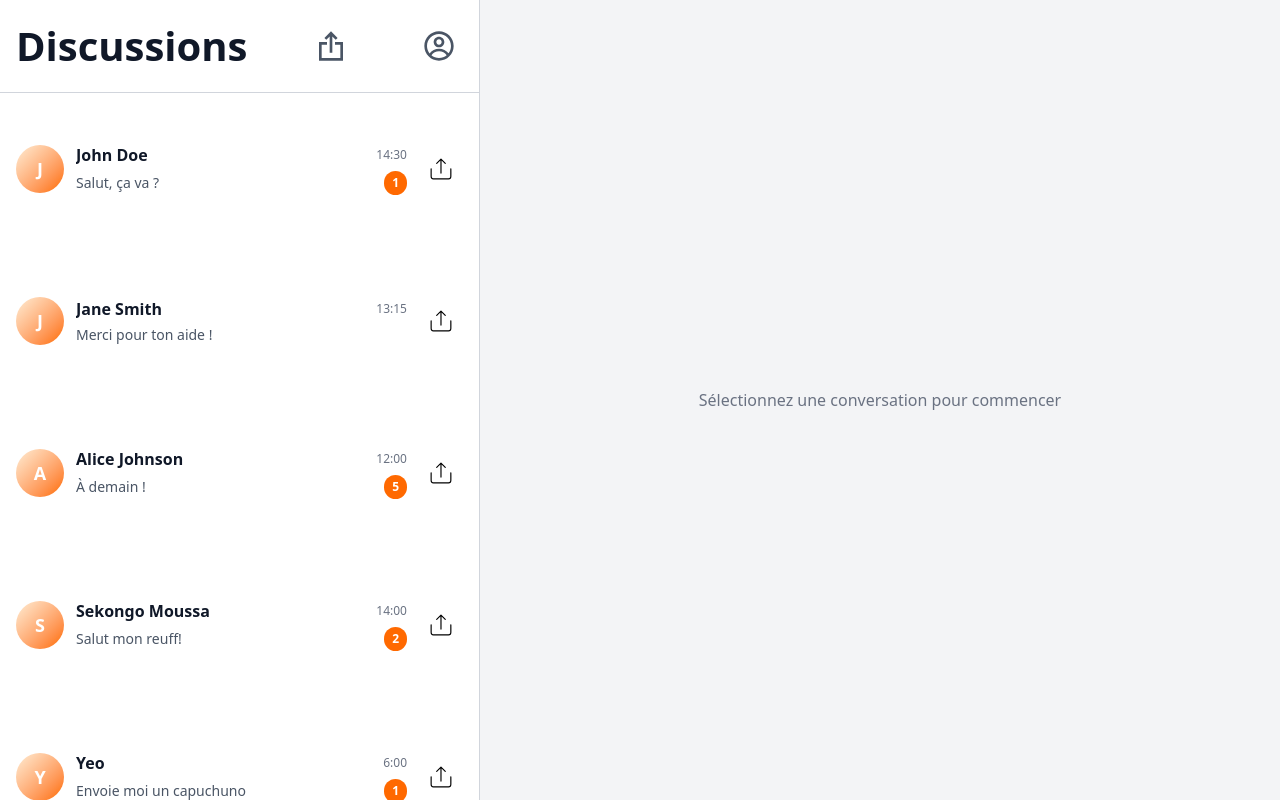
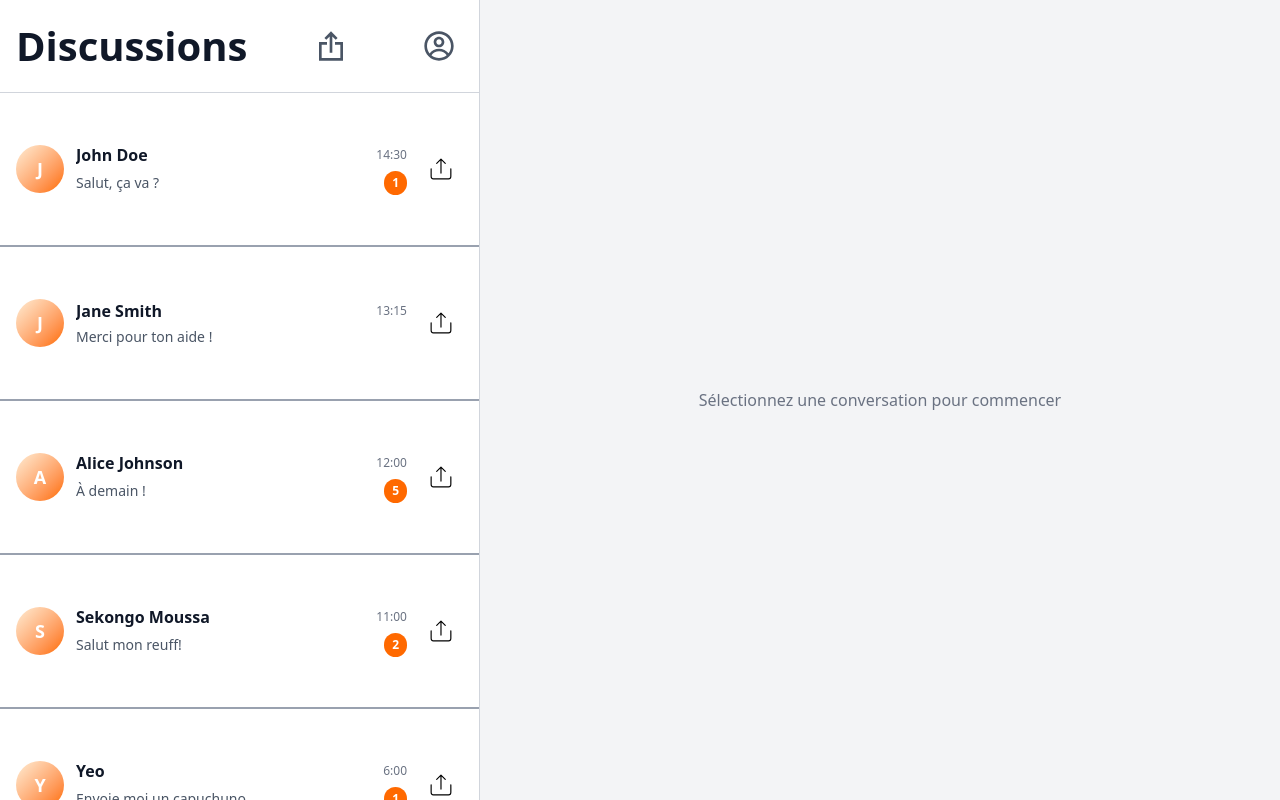
Before and after one commit to sekongo05/projet_messagerie, a React (Vite) app: page / in a window 1280 px wide. Both pictures are taken after typing "name@example.com" into the empty fields and a click on the button "Se connecter". Built offline with nearby package versions, Linux system fonts and the light colour scheme.

Commit message:
ajout de borderBottom sur les conversations

```diff
--- a/src/Metier/Conversation/ConversationItems.tsx
+++ b/src/Metier/Conversation/ConversationItems.tsx
@@ -37,9 +37,9 @@ export const ConversationItem = ({
   return (
     <div
       onClick={onClick}
-      className={`flex items-center gap-3 p-4 cursor-pointer ${hoverBg} transition-colors ${activeBg}`}>
+      className={`flex border-b-2 border-gray-400 items-center gap-3 p-4 cursor-pointer ${hoverBg} transition-colors ${activeBg}`}>
       {/* Avatar */}
-      <div className="shrink-0">
+      <div className="shrink-0" >
         {avatar ? (
           <img
             src={avatar}
@@ -54,7 +54,7 @@ export const ConversationItem = ({
       </div>
 
       {/* Contenu */}
-      <div className="flex-1  min-w-0">
+      <div className="flex-1 min-w-0">
         <div className="flex  items-center justify-between mb-1">
           <h3 className={`font-semibold ${nameColor} truncate`}>
             {name}
--- a/src/Pages/Chat.tsx
+++ b/src/Pages/Chat.tsx
@@ -88,7 +88,7 @@ const Chat = ({ onNavigateToProfile }: ChatProps = {}) => {
           id: 4,
           name: 'Sekongo Moussa',
           lastMessage: 'Salut mon reuff!',
-          lastMessageTime: '14:00',
+          lastMessageTime: '11:00',
           unreadCount: 2,
         },
         {
@@ -200,7 +200,7 @@ const Chat = ({ onNavigateToProfile }: ChatProps = {}) => {
   const borderColor = theme === 'dark' ? 'border-gray-700' : 'border-gray-300';
 
   return (
-    <div className={`h-screen flex ${bgColor}`}>
+    <div className={`h-screen flex  ${bgColor}`}>
       {/* Sidebar - Liste des conversations */}
       <div className={`w-120 border-r ${borderColor} flex flex-col ${theme === 'dark' ? 'bg-gray-800' : 'bg-white'}`}>
         <div className={`p-4 border-b ${borderColor} flex items-center justify-between`}>
@@ -234,7 +234,7 @@ const Chat = ({ onNavigateToProfile }: ChatProps = {}) => {
           )}
         </div>
         {loading && conversations.length === 0 ? (
-          <div className="flex-1 flex items-center justify-center">
+          <div className="flex-1 border-2 flex items-center justify-center">
             <p className={theme === 'dark' ? 'text-gray-400' : 'text-gray-500'}><FiLoader /></p>
           </div>
         ) : (
@@ -248,11 +248,11 @@ const Chat = ({ onNavigateToProfile }: ChatProps = {}) => {
       </div>
 
       {/* Zone principale - Messages */}
-      <div className="flex-1 flex flex-col">
+      <div className="flex-1 flex  flex-col">
         {activeConversationId ? (
           <>
             {/* En-tête de la conversation */}
-            <div className={`p-4 border-b ${borderColor} ${theme === 'dark' ? 'bg-gray-800' : 'bg-white'} flex items-center justify-between`}>
+            <div className={`p-4 border-b ${borderColor} ${theme === 'dark' ? 'bg-gray-800' : 'bg-white'} flex  items-center justify-between`}>
               {(() => {
                 const conversation = conversations.find(c => c.id === activeConversationId);
                 return (
@@ -260,7 +260,7 @@ const Chat = ({ onNavigateToProfile }: ChatProps = {}) => {
                     <h3 className={`text-lg font-semibold ${theme === 'dark' ? 'text-white' : 'text-gray-900'}`}>
                       {conversation?.name || 'Conversation'}
                     </h3>
-                    <div className="flex items-center gap-2">
+                    <div className="flex  items-center gap-2">
 
                       <button
                         onClick={handleCloseConversation}
```
